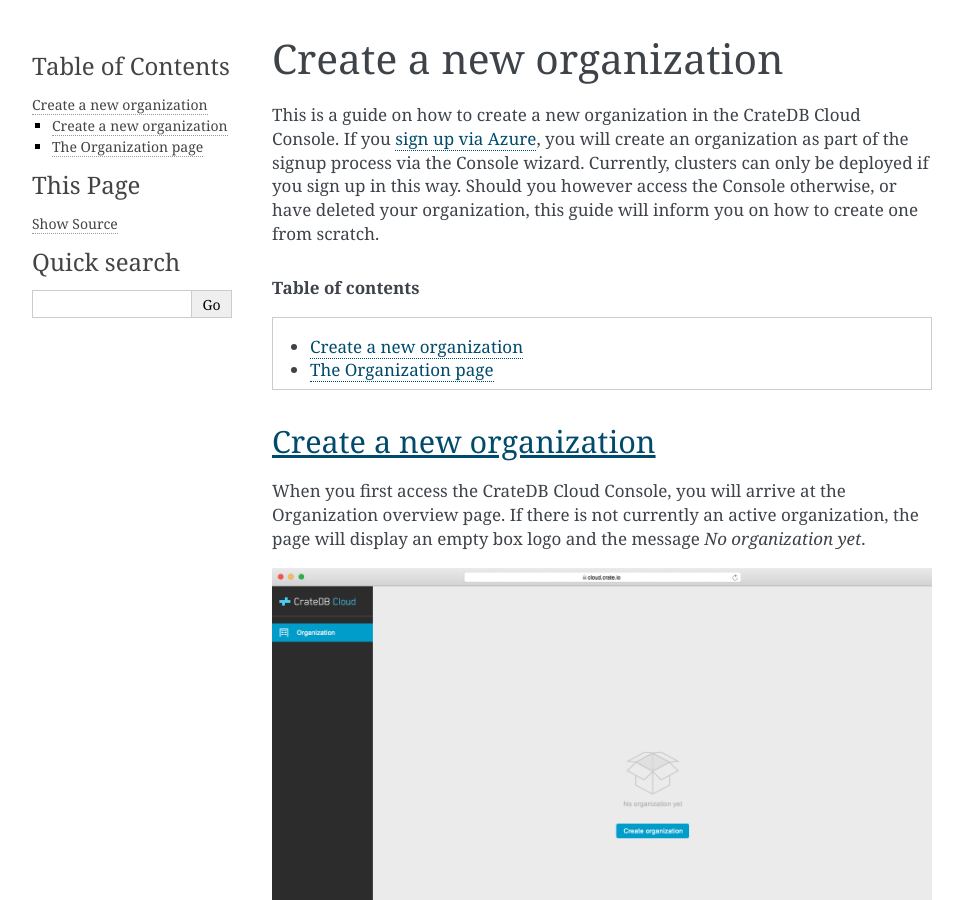
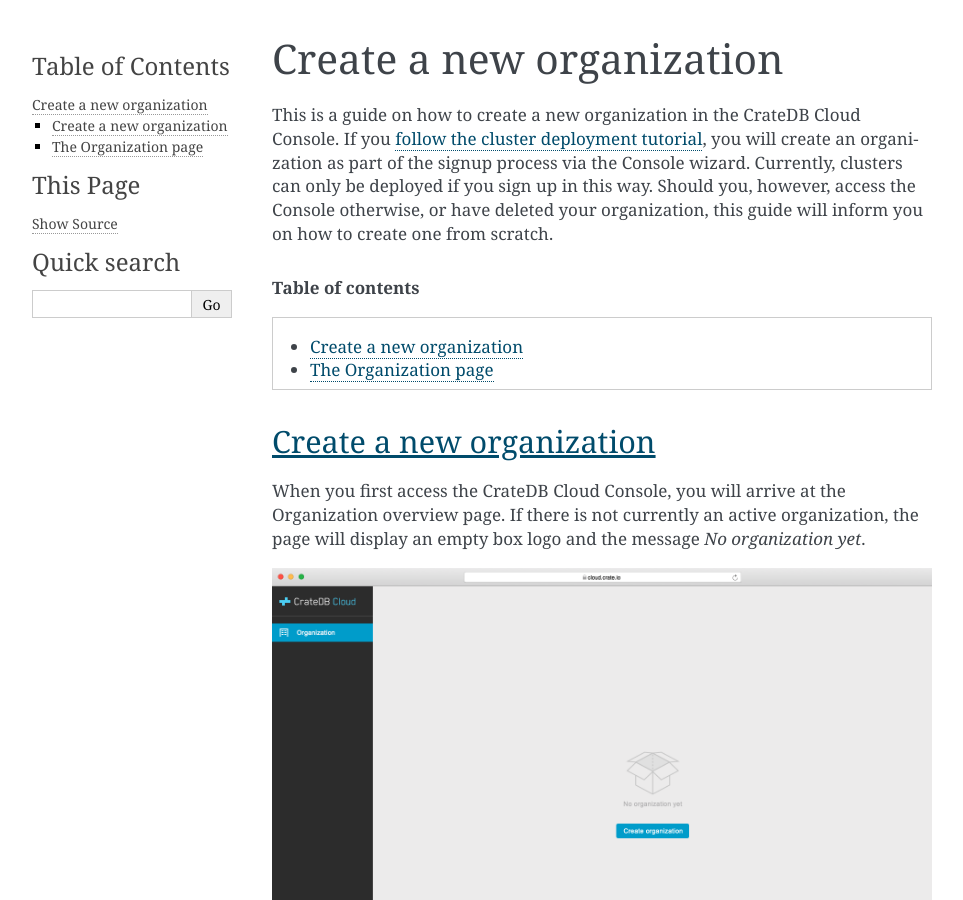
Before and after one commit to crate/cloud-howtos, a Sphinx documentation site: the page built from docs/create-org.rst, in a window 1280 px wide and 900 px high. Shown: the whole window, without its empty margins (148-1111 px from the left). Built offline with Sphinx 7.4.7, drawn with Linux system fonts in a browser that asks for light colours.

Commit message:
Link fixes and updates to conform to AWS Marketplace integration

```diff
--- a/docs/create-org.rst
+++ b/docs/create-org.rst
@@ -5,11 +5,11 @@
 =========================
 
 This is a guide on how to create a new organization in the CrateDB Cloud
-Console. If you `sign up via Azure`_, you will create an organization as part
-of the signup process via the Console wizard. Currently, clusters can only be
-deployed if you sign up in this way. Should you however access the Console
-otherwise, or have deleted your organization, this guide will inform you on how
-to create one from scratch.
+Console. If you `follow the cluster deployment tutorial`_, you will create an
+organization as part of the signup process via the Console wizard. Currently,
+clusters can only be deployed if you sign up in this way. Should you, however,
+access the Console otherwise, or have deleted your organization, this guide
+will inform you on how to create one from scratch.
 
 .. rubric:: Table of contents
 
@@ -63,7 +63,7 @@
 :ref:`here<create-project>`.
 
 
+.. _follow the cluster deployment tutorial: https://crate.io/docs/cloud/tutorials/en/latest/cluster-deployment/index.html
 .. _guide to adding users to organizations and projects: https://crate.io/docs/cloud/howtos/en/latest/add-users.html
 .. _guide to user roles in CrateDB Cloud: https://crate.io/docs/cloud/reference/en/latest/user-roles.html
 .. _Overview: https://crate.io/docs/cloud/reference/en/latest/overview.html
-.. _sign up via Azure: https://crate.io/docs/cloud/tutorials/en/latest/getting-started/azure-to-cluster/index.html
--- a/docs/scale-cluster.rst
+++ b/docs/scale-cluster.rst
@@ -7,8 +7,7 @@
 This guide will provide a quick overview of how to scale your cluster using the
 CrateDB Cloud Console. For the purposes of this guide, it is assumed that you
 have a cluster up and running and can access the Console. If not, please refer
-to the `guide on how to deploy a cluster via the Microsoft Azure Marketplace
-for the first time`_.
+to the `tutorial on how to deploy a cluster for the first time`_.
 
 If you scale your cluster downward rather than upward, special configuration
 may be required: see :ref:`Important things to know<scale-cluster-important>`.
@@ -98,4 +97,4 @@
 
 
 .. _CrateDB   documentation: https://crate.io/docs/crate/reference/en/latest/general/ddl/replication.html
-.. _guide on how to deploy a cluster via the Microsoft Azure Marketplace for the first time: https://crate.io/docs/cloud/tutorials/en/latest/getting-started/azure-to-cluster/index.html
+.. _tutorial on how to deploy a cluster for the first time: https://crate.io/docs/cloud/tutorials/en/latest/cluster-deployment/index.html
```
Also changed, not shown: docs/delete-cluster.rst (+8 -2 lines), docs/index.rst (+9 -4 lines).
